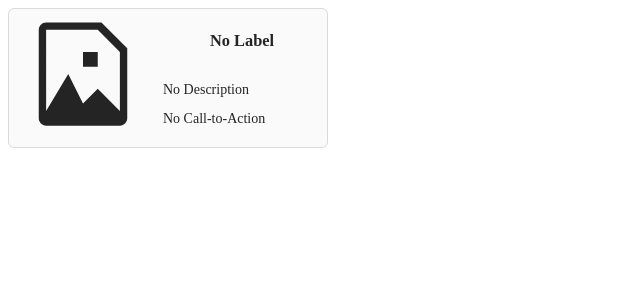
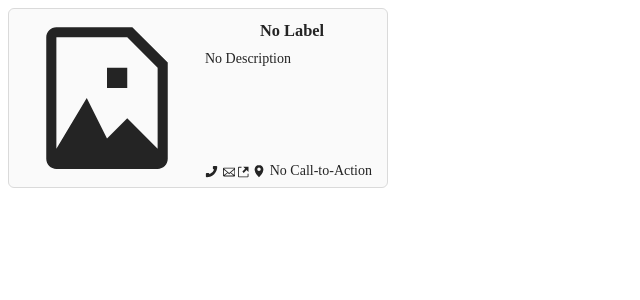
Before and after one commit to shgysk8zer0/cdn.kernvalley.us, a PHP site: page /components/ad/block.html in a window 1280 px wide. Shown: the top 300 px of the page, without its empty margins (0-640 px from the left). Run offline with PHP 8.4, Linux system fonts and the light colour scheme.

Commit message:
Fix ad-block layout issues
Also adds various icons for different link types (tel:, mailto:. https:, geo:)

```diff
--- a/components/ad/block.css
+++ b/components/ad/block.css
@@ -6,23 +6,47 @@
 	cursor: pointer;
 }
 
+:host(:not([url^="tel:"])) [part~="call-icon"] {
+	display: none;
+}
+
+:host(:not([url^="mailto:"])) [part~="email-icon"] {
+	display: none;
+}
+
+:host(:not([url^="geo:"])) [part~="geo-icon"] {
+	display: none;
+}
+
+:host(:not([url^="https://"])) [part~="link-icon"] {
+	display: none;
+}
+
 :host([url]) #call-to-action {
 	color: var(--link-color, #3575ea);
 	text-decoration: underline;
+}
+
+[part~="icon"] svg {
+	vertical-align: middle;
+	height: 1em;
+	width: auto;
 }
 
 #container {
 	box-sizing: border-box;
 	font-size: 14px;
 	display: grid;
-	grid-template-areas: "image label" "image description" "image cta" ". cta";
-	grid-template-columns: var(--ad-block-height, 140px) auto;
+	grid-template-areas: "image label" "image description" "image cta";
+	grid-template-columns: var(--ad-block-height, 180px) auto;
+	grid-template-rows: auto 1fr auto;
 	column-gap: 8px;
-	height: var(--ad-block-height, 140px);
-	width: var(--ad-block-width, 320px);
+	row-gap: 6px;
+	height: var(--ad-block-height, 180px);
+	width: var(--ad-block-width, 380px);
 	max-width: 100%;
 	max-height: 100%;
-	padding: 6px;
+	padding: 8px;
 	background-color: #fafafa;
 	color: #242424;
 	border: 1px solid #dadada;
@@ -48,10 +72,13 @@
 #label {
 	grid-area: label;
 	text-align: center;
+	margin: 4px;
+	overflow: auto;
 }
 
 #description {
 	grid-area: description;
+	overflow: auto;
 }
 
 #image {
@@ -61,13 +88,14 @@
 
 #call-to-action {
 	grid-area: cta;
+	overflow: auto;
 }
 
 ::slotted([slot="image"]), slot[name="image"] > svg {
-	width: calc(var(--ad-block-height, 140px) - 4px);
+	width: 100%;
 	height: auto;
 	object-fit: contain;
-	object-position: center;
+	object-position: left center;
 	max-width: 100%;
 	max-height: 100%;
 }
--- a/components/ad/block.html
+++ b/components/ad/block.html
@@ -5,22 +5,52 @@
 		<link rel="stylesheet" href="./block.css" crossorigin="anonymous" referrerpolicy="no-referrer" media="all" />
 	</head>
 	<body>
-		<div id="container">
-			<h3 id="label" part="label">
+		<div id="container" part="container">
+			<h3 id="label" part="text label">
 				<slot name="label">No Label</slot>
 			</h3>
 			<div id="image" part="image">
 				<slot name="image">
-					<svg class="current-color" viewBox="0 0 12 16" height="80">
-						<path fill-rule="evenodd" fill="currentColor" d="M6 5h2v2H6V5zm6-.5V14c0 .55-.45 1-1 1H1c-.55 0-1-.45-1-1V2c0-.55.45-1 1-1h7.5L12 4.5zM11 5L8 2H1v11l3-5 2 4 2-2 3 3V5z"/>
+					<svg viewBox="0 0 12 16" height="80" width="60" fill="currentColor">
+						<path fill-rule="evenodd" d="M6 5h2v2H6V5zm6-.5V14c0 .55-.45 1-1 1H1c-.55 0-1-.45-1-1V2c0-.55.45-1 1-1h7.5L12 4.5zM11 5L8 2H1v11l3-5 2 4 2-2 3 3V5z"/>
 					</svg>
 				</slot>
 			</div>
-			<div id="description" part="description">
+			<div id="description" part="text description">
 				<slot name="description">No Description</slot>
 			</div>
-			<div id="call-to-action" part="call-to-action">
-				<slot name="calltoaction">No Call-to-Action</slot>
+			<div id="call-to-action">
+				<span part="icon call-icon">
+					<slot name="call-icon">
+						<svg width="17" height="17" fill="currentColor" viewBox="0 0 16 16">
+							<path d="M13.032 1c.534 0 .969.427.969.969v.062c-.017 6.613-5.383 11.97-12 11.97H1.97c-.545 0-.97-.447-.97-1v-3c0-.555.447-1 1-1h2c.555 0 1 .445 1 1v.468A8.967 8.967 0 0 0 10.47 5H10c-.553 0-1-.446-1-1V2c0-.554.447-1 1-1h3.032z"/>
+						</svg>
+					</slot>
+				</span>
+				<span part="icon email-icon">
+					<slot name="email-icon">
+						<svg width="14" height="16" fill="currentColor" viewBox="0 0 14 16">
+								<path fill-rule="evenodd" d="M0 4v8c0 .55.45 1 1 1h12c.55 0 1-.45 1-1V4c0-.55-.45-1-1-1H1c-.55 0-1 .45-1 1zm13 0L7 9 1 4h12zM1 5.5l4 3-4 3v-6zM2 12l3.5-3L7 10.5 8.5 9l3.5 3H2zm11-.5l-4-3 4-3v6z"/>
+						</svg>
+					</slot>
+				</span>
+				<span part="icon link-icon">
+					<slot name="link-icon">
+						<svg width="12" height="16" fill="currentColor" viewBox="0 0 12 16">
+							<path fill-rule="evenodd" d="M11 10h1v3c0 .55-.45 1-1 1H1c-.55 0-1-.45-1-1V3c0-.55.45-1 1-1h3v1H1v10h10v-3zM6 2l2.25 2.25L5 7.5 6.5 9l3.25-3.25L12 8V2H6z"/>
+						</svg>
+					</slot>
+				</span>
+				<span part="icon geo-icon">
+					<slot name="geo-icon">
+						<svg width="17" height="17" fill="currentColor" viewBox="0 0 16 16.003">
+							<path d="M8 0a5 5 0 0 0-5 5c0 .173.014.332.031.5.014.167.036.336.063.5C3.666 9.514 6 12.003 8 14.003c2-2 4.334-4.489 4.906-8.003a6.38 6.38 0 0 0 .063-.5c.017-.168.03-.327.03-.5a5 5 0 0 0-5-5zm0 3a2 2 0 1 1 0 4 2 2 0 0 1 0-4z" solid-color="#000000"/>
+						</svg>
+					</slot>
+				</span>
+				<span part="text call-to-action">
+					<slot name="calltoaction">No Call-to-Action</slot>
+				</span>
 			</div>
 		</div>
 	</body>
--- a/components/ad/block.js
+++ b/components/ad/block.js
@@ -9,7 +9,7 @@ const observer = ('IntersectionObserver' in window) ? new IntersectionObserver((
 	entries.forEach(({ isIntersecting, target }) => {
 		if (isIntersecting) {
 			observer.unobserve(target);
-			target.dispatchEvent(new Event('seen'));
+			target.dispatchEvent(new Event('show'));
 		}
 	});
 }, {
```
Also changed, not shown: CHANGELOG.md.
